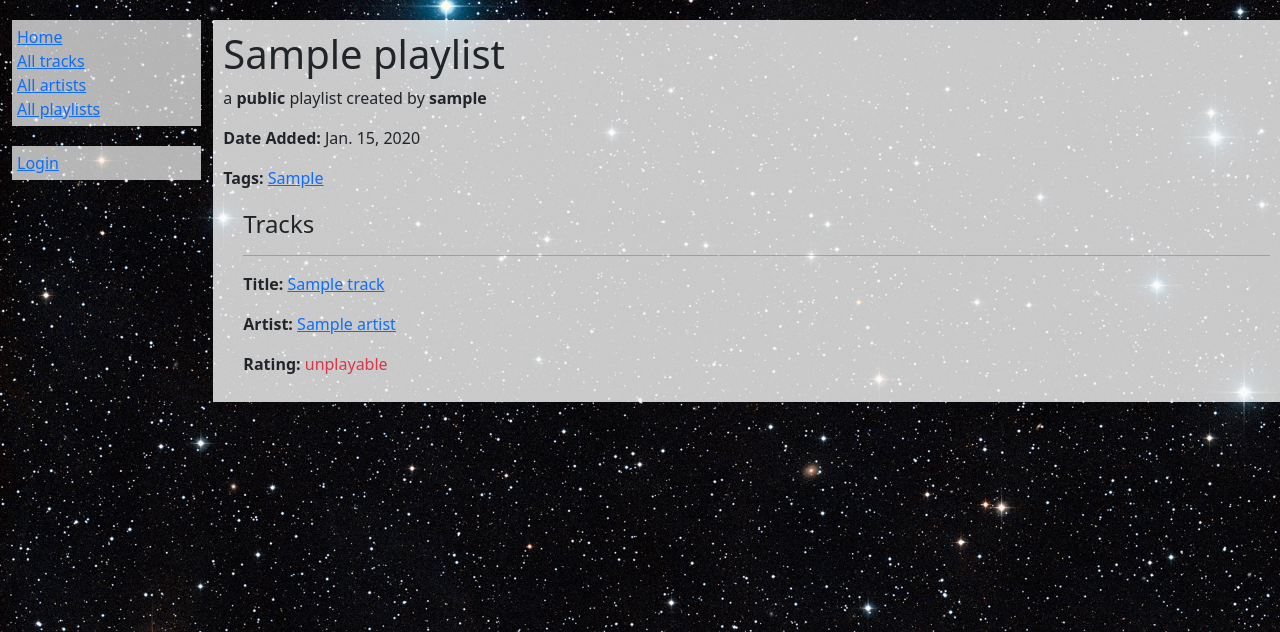
After one commit to cdwood84/moxtool, a Django app: page /catalog/playlist/1/1 in a window 1280 px wide. The commit adds this page. Shown: the top 632 px of the page. Run offline with Django 5.2, Linux system fonts and the light colour scheme; tables that the repository leaves empty hold one stand-in row (values such as "Sample post").

```diff
--- a/moxtoolsite/catalog/models.py
+++ b/moxtoolsite/catalog/models.py
@@ -88,7 +88,7 @@ class Genre(models.Model):
 class Track(models.Model):
     """Model representing a music track, not specifically in any user's library."""
     title = models.CharField(max_length=200)
-    artist = models.ManyToManyField(Artist, help_text="Select an artist for this track", null=True)
+    artist = models.ManyToManyField(Artist, help_text="Select an artist for this track")
     genre = models.ForeignKey('Genre', on_delete=models.RESTRICT, null=True)
     beatport_track_id = models.BigIntegerField('Beatport Track ID', unique=True, help_text='Track ID from Beatport, found in the track URL, which can be used to populate metadata.')
     public = models.BooleanField(default=False)
@@ -215,6 +215,11 @@ class TrackInstance(models.Model):
 
     get_track_genre.short_description = 'Genre'
 
+    def get_track_title(self):
+        return self.track.title
+
+    get_track_title.short_description = 'Track Title'
+
     def display_tags(self):
         return ', '.join(str(tag) for tag in self.tag.all()[:3])
 
@@ -266,7 +271,10 @@ class Playlist(models.Model):
 
     def get_absolute_url(self):
         url_friendly_name = re.sub(r'[^a-zA-Z0-9]', '_', self.name.lower())
-        return reverse('track-detail', args=[url_friendly_name, str(self.id)])
+        return reverse('playlist-detail', args=[url_friendly_name, str(self.id)])
+
+    def get_url_to_add_track(self):
+        return reverse('add-track-to-playlist-dj', args=[str(self.id)])
 
     def display_tags(self):
         return ', '.join(str(tag) for tag in self.tag.all()[:3])
--- a/moxtoolsite/catalog/templates/base_generic.html
+++ b/moxtoolsite/catalog/templates/base_generic.html
@@ -36,7 +36,8 @@
             <ul class="sidebar-nav">
               {% if user.is_authenticated %}
                 <li>User: {{ user.get_username }}</li>
-                <li><a href="{% url 'my-favorites' %}">My Favorite Tracks</a></li>
+                <li><a href="{% url 'user-trackinstances' %}">My tracks</a></li>
+                <li><a href="{% url 'user-playlists' %}">My playlists</a></li>
                 <li>
                   <form id="logout-form" method="post" action="{% url 'logout' %}">
                     {% csrf_token %}
--- /dev/null
+++ b/moxtoolsite/catalog/templates/catalog/playlist_detail.html
@@ -0,0 +1,31 @@
+{% extends "base_generic.html" %}
+
+{% block content %}
+  <h1>{{ playlist.name }}</h1>
+
+  <p>a <strong>{% if playlist.public == True %}public{% else %}private{% endif %}</strong> playlist created by <strong>{{ playlist.user }}</strong></p>
+  <p><strong>Date Added:</strong> {{ playlist.date_added }}</p>
+  <p>
+    <strong>Tags:</strong>
+    {% for tag in playlist.tag.all %}
+      {% if not forloop.first %}, {% endif %}<a href="{{ tag.get_absolute_url }}">{{ tag }}</a>
+    {% endfor %}
+  </p>
+
+  <div style="margin-left:20px;margin-top:20px">
+    <h4>Tracks</h4>
+
+    {% for trackinstance in playlist.track.all %}
+      <hr />
+      <p><strong>Title:</strong> <a href="{{ trackinstance.track.get_absolute_url }}">{{ trackinstance.track.title }}</a></p>
+      <p><strong>Artist:</strong> {% for artist in trackinstance.track.artist.all %}
+        {% if not forloop.first %}, {% endif %}<a href="{{ artist.get_absolute_url }}">{{ artist }}</a>
+      {% endfor %}</p>
+      <p><strong>Rating:</strong> <span class="{% if trackinstance.rating_numeric >= 9 %}text-success{% elif trackinstance.rating_numeric <= 6 %}text-danger{% else %}text-warning{% endif %}">{{ trackinstance.get_rating_display }}</span></p>
+      <p><a href="{% url 'remove-track-from-playlist-dj' playlist.id trackinstance.id %}"></a></p>
+    {% endfor %}
+  </div>
+  {% if playlist.user == request.user %}
+    <p><a href="{{ playlist.get_url_to_add_track }}">Add a track to this playlist</a></p>
+  {% endif %}
+{% endblock %}
--- a/moxtoolsite/catalog/templates/catalog/trackinstance_list_favorites_user.html
+++ b/moxtoolsite/catalog/templates/catalog/user_trackinstance_list.html
@@ -1,7 +1,7 @@
 {% extends "base_generic.html" %}
 
 {% block content %}
-    <h1>Favorite tracks</h1>
+    <h1>Your tracks</h1>
     {% if trackinstance_list %}
         <ul>
         {% for trackinstance in trackinstance_list %}
@@ -13,7 +13,9 @@
         </li>
         {% endfor %}
         </ul>
+
     {% else %}
-      <p>You don't like any tracks enough.</p>
+      <p>You don't have any tracks.</p>
     {% endif %}
+    <p><a href="{% url 'add-track-dj' %}">Add a track</a></p>
 {% endblock %}
--- a/moxtoolsite/catalog/urls.py
+++ b/moxtoolsite/catalog/urls.py
@@ -9,6 +9,14 @@ urlpatterns = [
     # path("track/<int:pk>/", views.TrackDetailView.as_view(), name='track-detail'),
     re_path(r'^track/(?P<stub>[-\w]+)/(?P<pk>\d+)$', views.TrackDetailView.as_view(), name='track-detail'),
     re_path(r'^artist/(?P<stub>[-\w]+)/(?P<pk>\d+)$', views.ArtistDetailView.as_view(), name='artist-detail'),
-    path('mytracks/', views.FavoriteTracksByUserListView.as_view(), name='my-favorites'),
+    re_path(r'^playlist/(?P<stub>[-\w]+)/(?P<pk>\d+)$', views.PlaylistDetailView.as_view(), name='playlist-detail'),
+    path('mytracks/', views.UserTrackInstanceListView.as_view(), name='user-trackinstances'),
     path('mytracks/add', views.add_track_dj, name='add-track-dj'),
+    path('mytracks/add/failure', views.add_track_failure, name='add-track-failure'),
+    path('myplaylists/', views.UserPlaylistListView.as_view(), name='user-playlists'),
+    path('myplaylists/add', views.add_playlist_dj, name='add-playlist-dj'),
+    path('my/playlists/add/failure', views.add_playlist_failure, name='add-playlist-failure'),
+    # path('myplaylists/<uuid:pk>/tracks/add', views.add_track_to_playlist_dj, name='add-track-to-playlist-dj'),
+    re_path(r'^myplaylists/(?P<pk>\d+)/tracks/add$', views.add_track_to_playlist_dj, name='add-track-to-playlist-dj'),
+    re_path('myplaylists/<int:playlist_id>/tracks/<uuid:trackinstance_id>/remove', views.add_track_to_playlist_dj, name='remove-track-from-playlist-dj'),
 ]
--- a/moxtoolsite/catalog/views.py
+++ b/moxtoolsite/catalog/views.py
@@ -9,7 +9,7 @@ from django.shortcuts import render, get_object_or_404
 from django.urls import reverse
 from django.views import generic
 from .models import Artist, Genre, Playlist, Track, TrackInstance
-from .forms import AddTrackToLibraryForm
+from .forms import AddTrackToLibraryForm, AddTrackToPlaylistForm
 
 
 def index(request):
@@ -78,16 +78,16 @@ class ArtistDetailView(generic.DetailView):
     template_name = "catalog/artist_detail.html"
 
 
-class FavoriteTracksByUserListView(LoginRequiredMixin, generic.ListView):
+class UserTrackInstanceListView(LoginRequiredMixin, generic.ListView):
     model = TrackInstance
-    template_name = 'catalog/trackinstance_list_favorites_user.html'
+    template_name = 'catalog/user_trackinstance_list.html'
     paginate_by = 20
 
     def get_queryset(self):
         return (
-            TrackInstance.objects.filter(user=self.request.user)
-            .filter(Q(rating='9') | Q(rating='10'))
-            .order_by('rating', '-play_count')
+            TrackInstance.objects
+            .filter(user=self.request.user)
+            .order_by('date_added', '-play_count')
         )
 
 
@@ -109,6 +109,12 @@ class PlaylistListView(LoginRequiredMixin, generic.ListView):
         else:
             raise PermissionDenied
         return list_result
+
+
+class PlaylistDetailView(generic.DetailView):
+    model = Playlist
+    context_object_name = 'playlist'
+    template_name = "catalog/playlist_detail.html"
 
 
 @login_required
@@ -188,7 +194,7 @@ def add_track_dj(request):
                 return HttpResponseRedirect(reverse('add-track-failure'))
 
             # redirect if successful
-            return HttpResponseRedirect(reverse('add-track-success'))
+            return HttpResponseRedirect(reverse('user-trackinstances'))
     else:
         proposed_genre_name = 'House'
         date_added = datetime.date.today()
@@ -202,3 +208,71 @@ def add_track_dj(request):
     }
 
     return render(request, 'catalog/add_track_dj.html', context)
+
+
+
+def add_track_failure(request):
+    return render(request, 'catalog/add_track_failure.html')
+
+
+class UserPlaylistListView(LoginRequiredMixin, generic.ListView):
+    model = Playlist
+    template_name = 'catalog/user_playlist_list.html'
+    paginate_by = 20
+
+    def get_queryset(self):
+        return (
+            Playlist.objects
+            .filter(user=self.request.user)
+            .order_by('name')
+        )
+
+
+@login_required
+def add_playlist_dj(request):
+
+    # form handling here
+
+    context = {
+        'form': form,
+    }
+
+    return render(request, 'catalog/add_playlist_dj.html', context)
+
+
+def add_playlist_failure(request):
+    return render(request, 'catalog/add_playlist_failure.html')
+
+
+@login_required
+def add_track_to_playlist_dj(request, pk):
+
+    playlist = get_object_or_404(Playlist, pk=pk)
+
+    if request.method == 'POST':
+        form = AddTrackToPlaylistForm(request.user, request.POST)
+        if form.is_valid():
+            for trackinstance in form.cleaned_data['track_selection']:
+                print(trackinstance)
+                playlist.track.add(trackinstance.id)
+                return HttpResponseRedirect(playlist.get_absolute_url())
+    else:
+        form = AddTrackToPlaylistForm(request.user)
+
+    context = {
+        'form': form,
+        'playlist': playlist,
+    }
+
+    return render(request, 'catalog/add_track_to_playlist_dj.html', context)
+
+
+@login_required
+def remove_track_from_playlist_dj(request, playlist_id, trackinstance_id):
+    playlist = get_object_or_404(Playlist, pk=playlist_id)
+    trackinstance = TrackInstance.object.filter(id=trackinstance_id)
+    context = {
+        'playlist': playlist,
+        'trackinstance': trackinstance,
+    }
+    return render(request, 'catalog/remove_track_from_playlist_dj.html', context)
```
Also changed, not shown: moxtoolsite/catalog/forms.py (+12 -0 lines), moxtoolsite/catalog/templates/catalog/add_track_to_playlist_dj.html (added, +13 -0 lines), moxtoolsite/catalog/templates/catalog/remove_track_from_playlist_dj.html (added, +25 -0 lines), moxtoolsite/catalog/templates/catalog/user_playlist_list.html (added, +15 -0 lines), moxtoolsite/catalog/migrations/0008_alter_track_artist.py (added), moxtoolsite/catalog/templates/catalog/add_playlist_dj.html (added), moxtoolsite/catalog/templates/catalog/add_playlist_failure.html (added), moxtoolsite/catalog/templates/catalog/add_track_failure.html (added).
